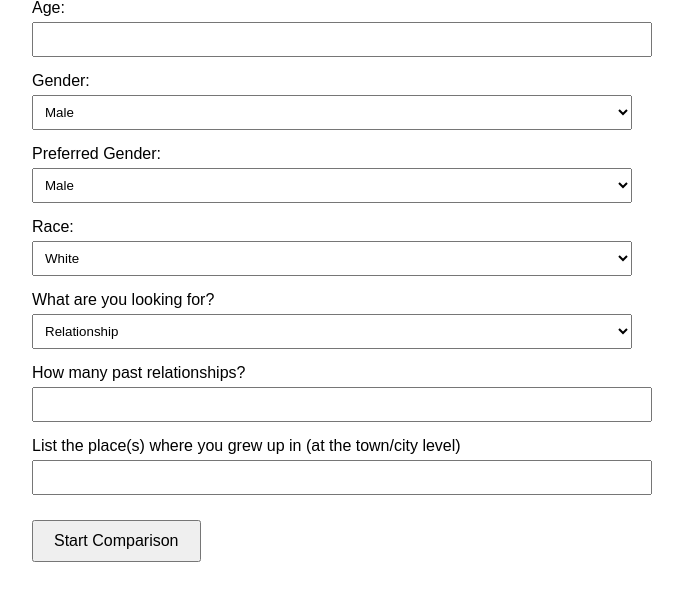
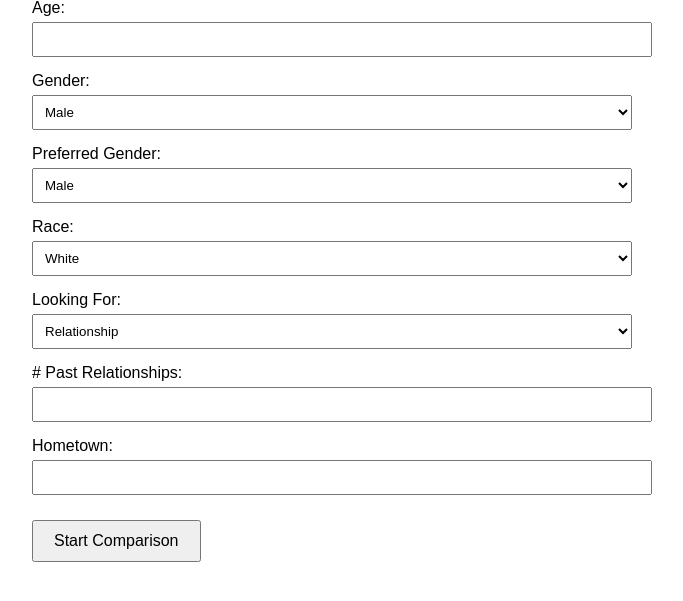
Before and after one commit to CarterKruse/siblings-or-dating, a Flask app: page / in a window 1280 px wide. Shown: the part 109-710 px from the top of the page, without its empty margins (308-991 px from the left). Run offline with Flask 3, Linux system fonts and the light colour scheme.

Commit message:
modified survey and backend to include more info

```diff
--- a/app.py
+++ b/app.py
@@ -18,15 +18,19 @@ def survey():
 @app.route('/submit_survey', methods=['POST'])
 def submit_survey():
     session['survey'] = {
-        'age': request.form['age'],
+        'age': int(request.form['age']),
         'gender': request.form['gender'].lower(),
         'preferred_gender': request.form['preferred_gender'].lower(),
-        'race': request.form['race'].strip().lower()
+        'race': request.form['race'].strip().lower(),
+        'preferences': request.form['preferences'].lower(),
+        'past_relationships': int(request.form['past_relationships']),
+        'origin': request.form['origin'].strip().lower()
     }
 
-    preferred = session['survey']['preferred_gender'].lower()
+    preferred = session['survey']['preferred_gender']
     img_path = f'static/{preferred}/images'
     all_images = [f for f in os.listdir(img_path) if f.endswith(('.jpg', '.jpeg', '.png'))]
+
     sample = random.sample(all_images, 10)
     session['comparison_set'] = sample
     session['pairs'] = [(sample[i], sample[j]) for i in range(len(sample)) for j in range(i+1, len(sample))]
--- a/templates/survey.html
+++ b/templates/survey.html
@@ -58,17 +58,17 @@
             <option value="other">Other</option>
         </select>
 
-        <label>What are you looking for?</label>
+        <label>Looking For:</label>
         <select name="preferences" required>
             <option value="relationship">Relationship</option>
             <option value="hookup">Hook-Up</option>
             <option value="decline">Prefer Not to Say</option>
         </select>
 
-        <label>How many past relationships?</label>
+        <label># Past Relationships:</label>
         <input type="number" name="past_relationships" required>
 
-        <label>List the place(s) where you grew up in (at the town/city level)</label>
+        <label>Hometown:</label>
         <input type="text" name="origin" required>
 
         <button type="submit">Start Comparison</button>
```
